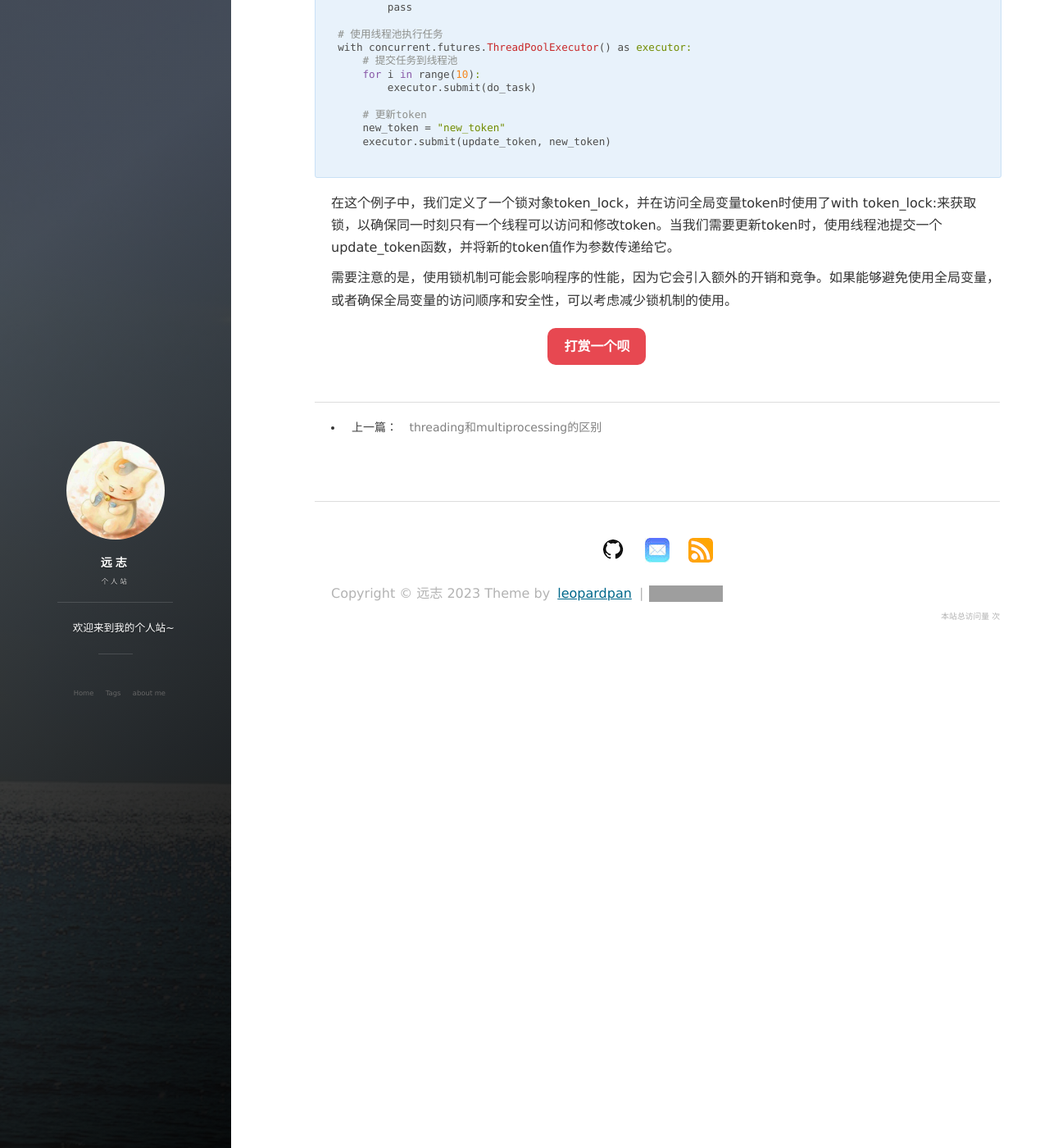
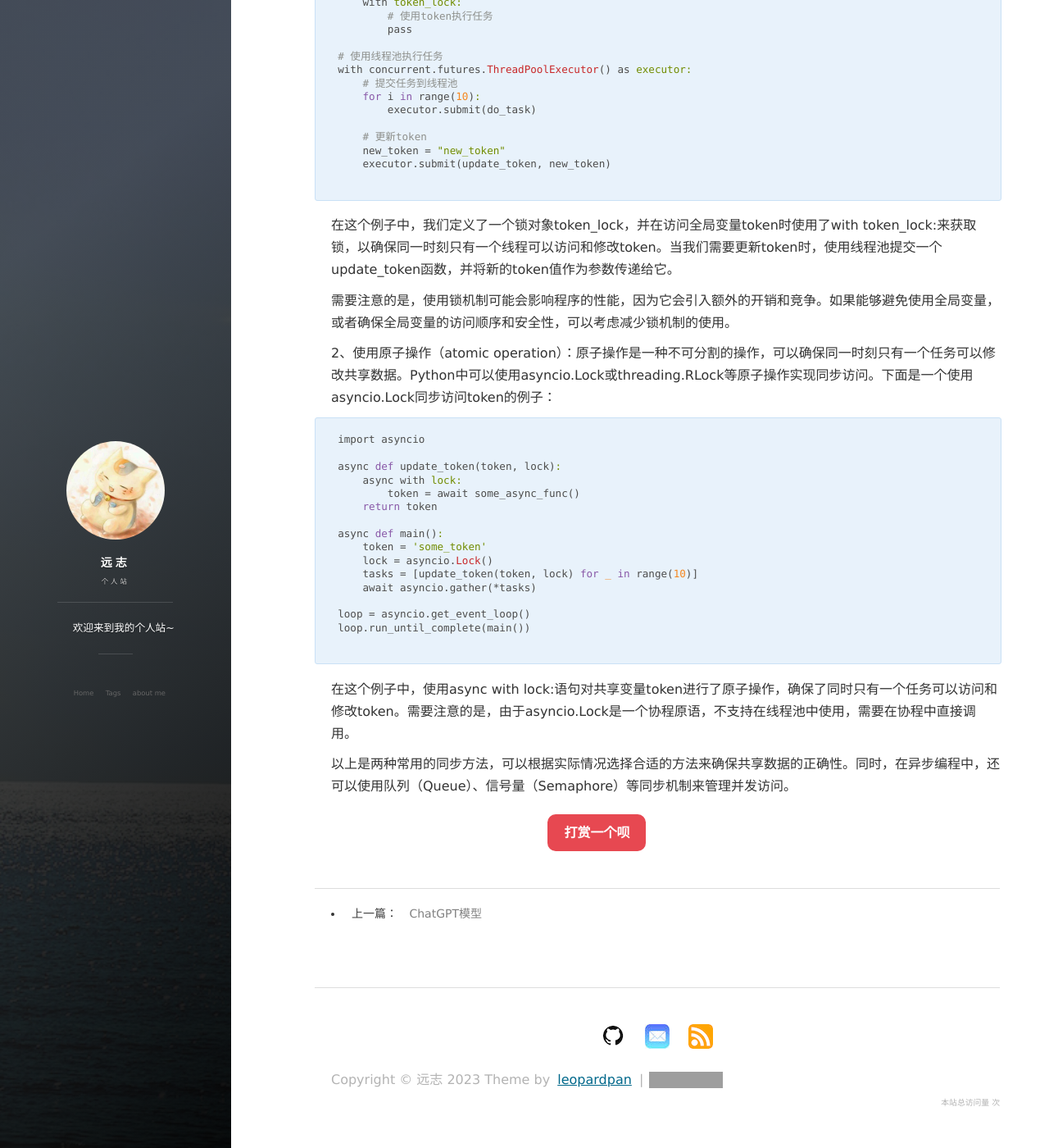
Before and after one commit to xiaowei3223/xiaowei3223.github.io, a Jekyll site: the page built from _posts/2023-04-18-progress02.md, in a window 1280 px wide and 1400 px high, scrolled down 523 px. Shown: the whole window at 82% size. Built offline with Jekyll 4.4.1, drawn with Linux system fonts in a browser that asks for light colours; nearby versions of some CDN libraries; comment, search, counter and statistics services are not loaded; some of the changed text lies outside the part shown; grey boxes are pictures that could not be loaded.

Commit message:
多线程的全局变量如何保证更新

````diff
--- a/_posts/2023-04-18-progress02.md
+++ b/_posts/2023-04-18-progress02.md
@@ -6,6 +6,7 @@ description: "多线程或多进程"
 tags: 并行运行
 ---
 
+1、使用锁（Lock）：在共享数据访问时加锁，保证同一时刻只有一个任务可以访问数据。
 在异步编程中使用concurrent模块（如ThreadPoolExecutor或ProcessPoolExecutor）时，多个线程或进程可能同时修改同一个全局变量，从而导致线程安全问题和程序错误。为了避免这种情况，可以使用锁机制来保证全局变量的访问顺序和安全性。
 
 以下是一个使用锁机制保证全局变量安全的示例代码：
@@ -42,3 +43,28 @@ with concurrent.futures.ThreadPoolExecutor() as executor:
 在这个例子中，我们定义了一个锁对象token_lock，并在访问全局变量token时使用了with token_lock:来获取锁，以确保同一时刻只有一个线程可以访问和修改token。当我们需要更新token时，使用线程池提交一个update_token函数，并将新的token值作为参数传递给它。
 
 需要注意的是，使用锁机制可能会影响程序的性能，因为它会引入额外的开销和竞争。如果能够避免使用全局变量，或者确保全局变量的访问顺序和安全性，可以考虑减少锁机制的使用。
+
+2、使用原子操作（atomic operation）：原子操作是一种不可分割的操作，可以确保同一时刻只有一个任务可以修改共享数据。Python中可以使用asyncio.Lock或threading.RLock等原子操作实现同步访问。下面是一个使用asyncio.Lock同步访问token的例子：
+
+```
+import asyncio
+
+async def update_token(token, lock):
+    async with lock:
+        token = await some_async_func()
+    return token
+
+async def main():
+    token = 'some_token'
+    lock = asyncio.Lock()
+    tasks = [update_token(token, lock) for _ in range(10)]
+    await asyncio.gather(*tasks)
+
+loop = asyncio.get_event_loop()
+loop.run_until_complete(main())
+
+```
+
+在这个例子中，使用async with lock:语句对共享变量token进行了原子操作，确保了同时只有一个任务可以访问和修改token。需要注意的是，由于asyncio.Lock是一个协程原语，不支持在线程池中使用，需要在协程中直接调用。
+
+以上是两种常用的同步方法，可以根据实际情况选择合适的方法来确保共享数据的正确性。同时，在异步编程中，还可以使用队列（Queue）、信号量（Semaphore）等同步机制来管理并发访问。
````
Also changed, not shown: _posts/2023-04-18-ChatGPT01.md (added, +169 -0 lines).
